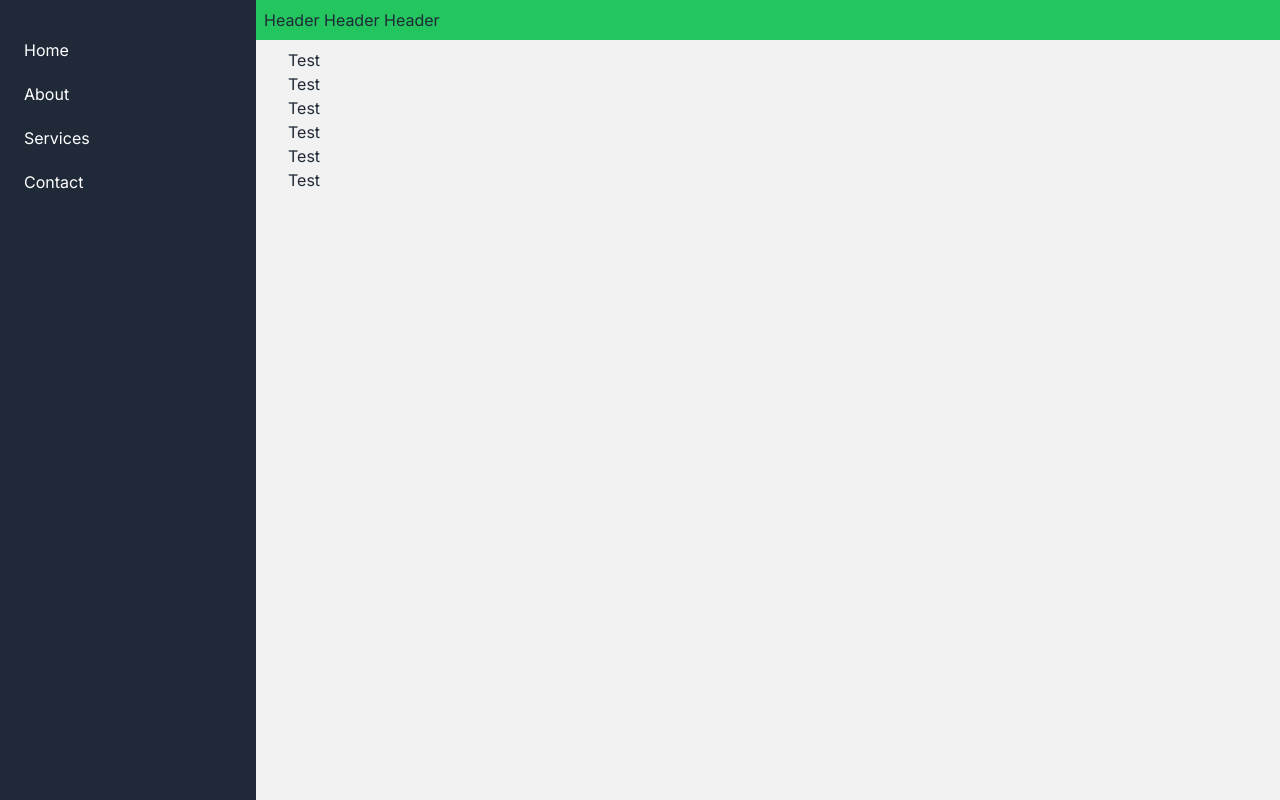
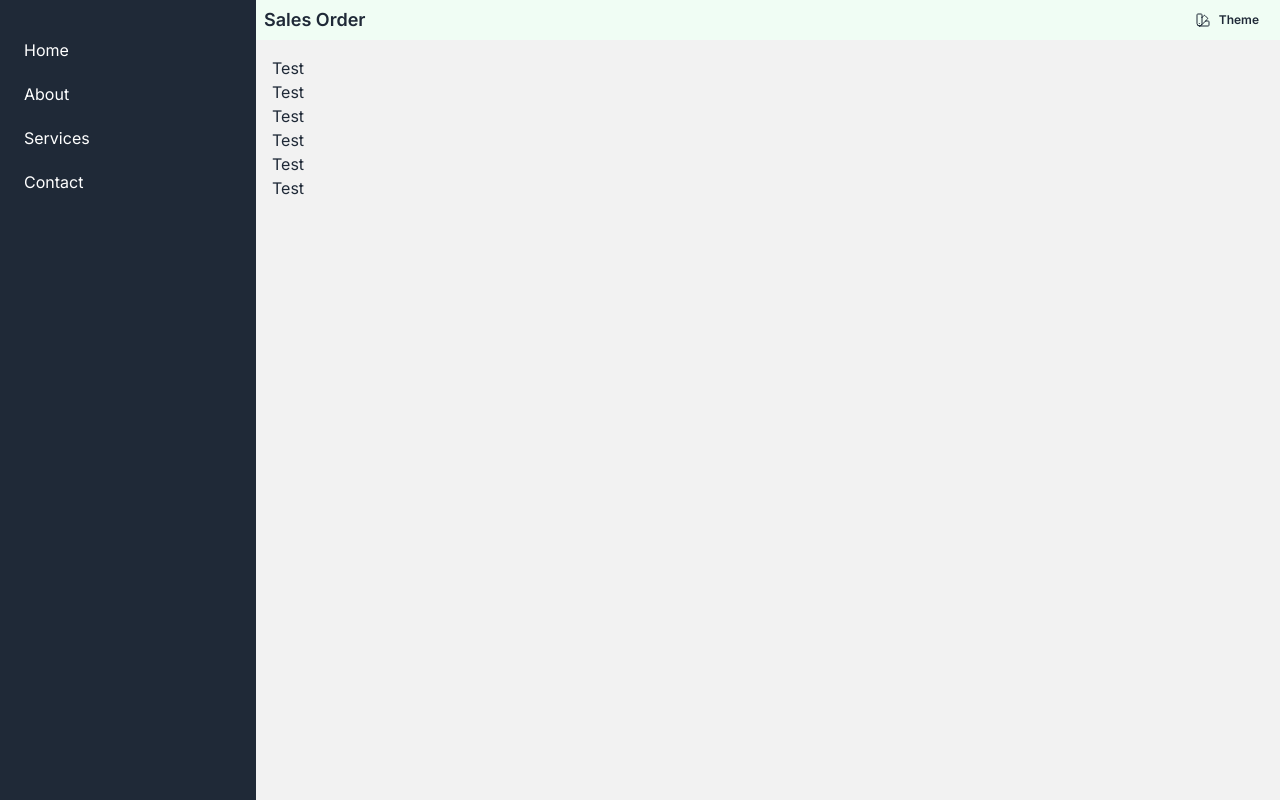
Before and after one commit to hninhnin0929/doosan-refund, a Next.js app: page /test in a window 1280 px wide. Built offline with nearby package versions, Linux system fonts and the light colour scheme.

Commit message:
header design and change layout component

```diff
--- a/src/app/(main)/layout.tsx
+++ /dev/null
@@ -1,22 +0,0 @@
-import Sidebar from "@/components/Sidebar";
-import { Menu } from "lucide-react";
-
-export default function layout({
-  children,
-}: Readonly<{
-  children: React.ReactNode;
-}>) {
-  return (
-    // menu layout
-    <div className="flex h-screen overflow-hidden">
-        {/* header */}
-      <nav className="fixed w-full z-10 p-2 bg-green-500 left-64">Header Header Header</nav>
-      {/* sidebar */}
-      <Sidebar />
-      {/* main content */}
-      <div className="bg-base-200 px-8 py-12 min-h-screen flex-1 overflow-y-auto">
-        {children}
-      </div>
-    </div>
-  );
-}
--- a/src/app/(main)/test/page.tsx
+++ b/src/app/(main)/test/page.tsx
@@ -1,15 +1,16 @@
+import Layout from '@/components/Layout'
 import React from 'react'
 
 export default function Test() {
   return (
-    <>
+    <Layout title="Sales Order">
     <div>Test</div>
     <div>Test</div>
     <div>Test</div>
     <div>Test</div>
     <div>Test</div>
     <div>Test</div>
-    </>
+    </Layout>
 
   )
 }
--- a/src/app/(main)/test2/page.tsx
+++ b/src/app/(main)/test2/page.tsx
@@ -1,7 +1,10 @@
-import React from 'react'
+import Layout from "@/components/Layout";
+import React from "react";
 
 export default function Test2() {
   return (
-    <div>Test2</div>
-  )
+    <Layout title="Customers">
+      <div>Test2</div>
+    </Layout>
+  );
 }
--- /dev/null
+++ b/src/components/Layout.tsx
@@ -0,0 +1,33 @@
+import Sidebar from "@/components/Sidebar";
+import ThemeController from "@/components/ThemeController";
+
+export default function Layout({
+  children,
+  title,
+}: Readonly<{
+  children: React.ReactNode;
+  title?: string;
+}>) {
+  return (
+    <div className="flex h-screen overflow-hidden">
+      {/* sidebar */}
+      <Sidebar />
+
+      {/* main content area */}
+      <div className="flex-1 flex flex-col">
+        {/* header */}
+        <nav className="sticky top-0 z-10 p-2 flex items-center justify-between h-10 bg-green-50">
+          <div className="font-semibold text-lg">{title || 'Dashboard'}</div>
+          <div className="">
+            <ThemeController />
+          </div>
+        </nav>
+
+        {/* main content */}
+        <div className="bg-base-200 px-4 py-4 flex-1 overflow-y-auto">
+          {children}
+        </div>
+      </div>
+    </div>
+  );
+}
--- /dev/null
+++ b/src/components/ThemeController.tsx
@@ -0,0 +1,32 @@
+"use client";
+import { useState, useEffect } from 'react';
+
+const themes = ['light', 'dark', 'cupcake', 'bumblebee', 'emerald', 'corporate', 'synthwave', 'retro', 'cyberpunk'];
+
+const ThemeController = () => {
+  const [theme, setTheme] = useState('light');
+
+  useEffect(() => {
+    document.documentElement.setAttribute('data-theme', theme);
+  }, [theme]);
+
+  return (
+    <div className="dropdown dropdown-end">
+      <label tabIndex={0} className="btn btn-ghost btn-xs m-1">
+        <svg xmlns="http://www.w3.org/2000/svg" fill="none" viewBox="0 0 24 24" strokeWidth={1.5} stroke="currentColor" className="w-4 h-4">
+          <path strokeLinecap="round" strokeLinejoin="round" d="M4.098 19.902a3.75 3.75 0 0 0 5.304 0l6.401-6.402M6.75 21A3.75 3.75 0 0 1 3 17.25V4.125C3 3.504 3.504 3 4.125 3h5.25c.621 0 1.125.504 1.125 1.125v4.072M6.75 21a3.75 3.75 0 0 0 3.75-3.75V8.197M6.75 21h13.125c.621 0 1.125-.504 1.125-1.125v-5.25c0-.621-.504-1.125-1.125-1.125h-4.072M10.5 8.197l2.88-2.88c.438-.439 1.15-.439 1.59 0l3.712 3.713c.44.44.44 1.152 0 1.59l-2.879 2.88M6.75 17.25h.008v.008H6.75v-.008Z" />
+        </svg>
+        Theme
+      </label>
+      <ul tabIndex={0} className="dropdown-content z-[1] menu p-2 shadow bg-base-100 rounded-box w-52">
+        {themes.map((t) => (
+          <li key={t}>
+            <a onClick={() => setTheme(t)}>{t}</a>
+          </li>
+        ))}
+      </ul>
+    </div>
+  );
+};
+
+export default ThemeController;
```
Also changed, not shown: src/components/Sidebar.tsx (line endings or trailing spaces).
